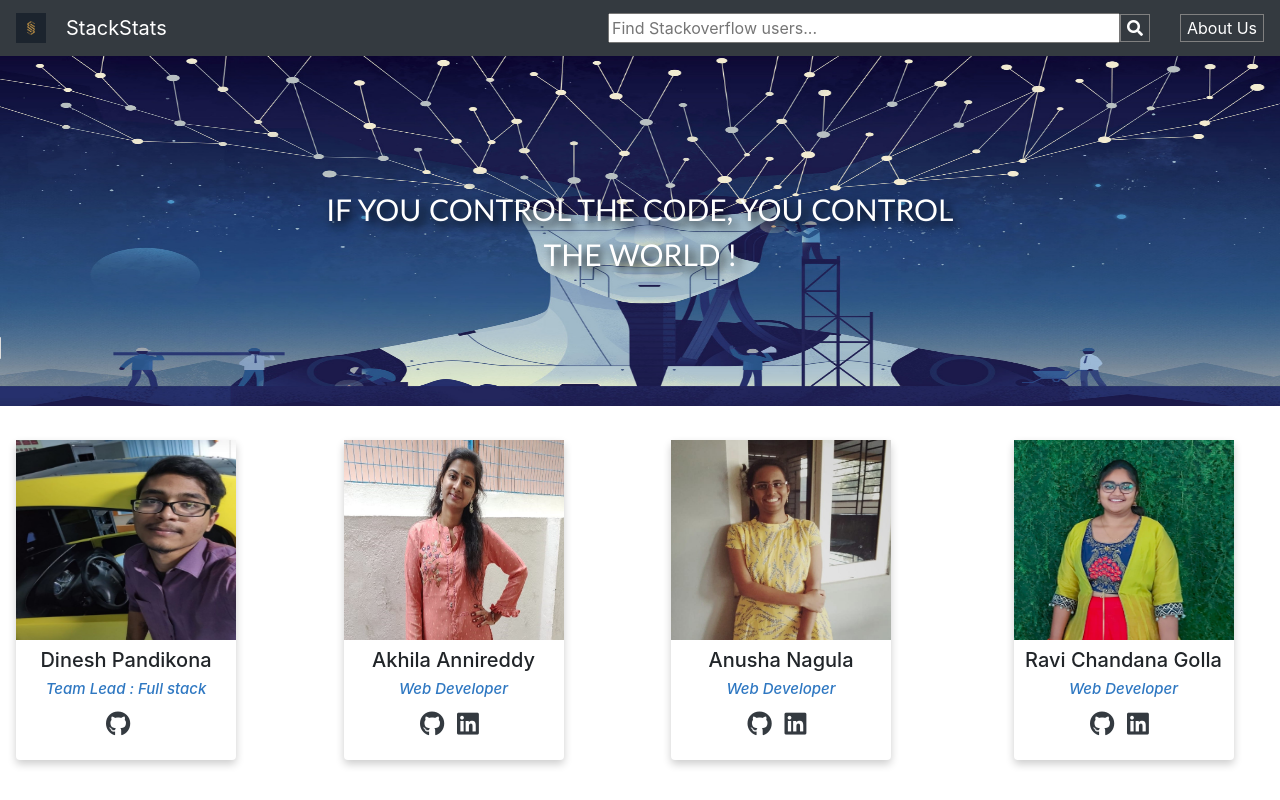
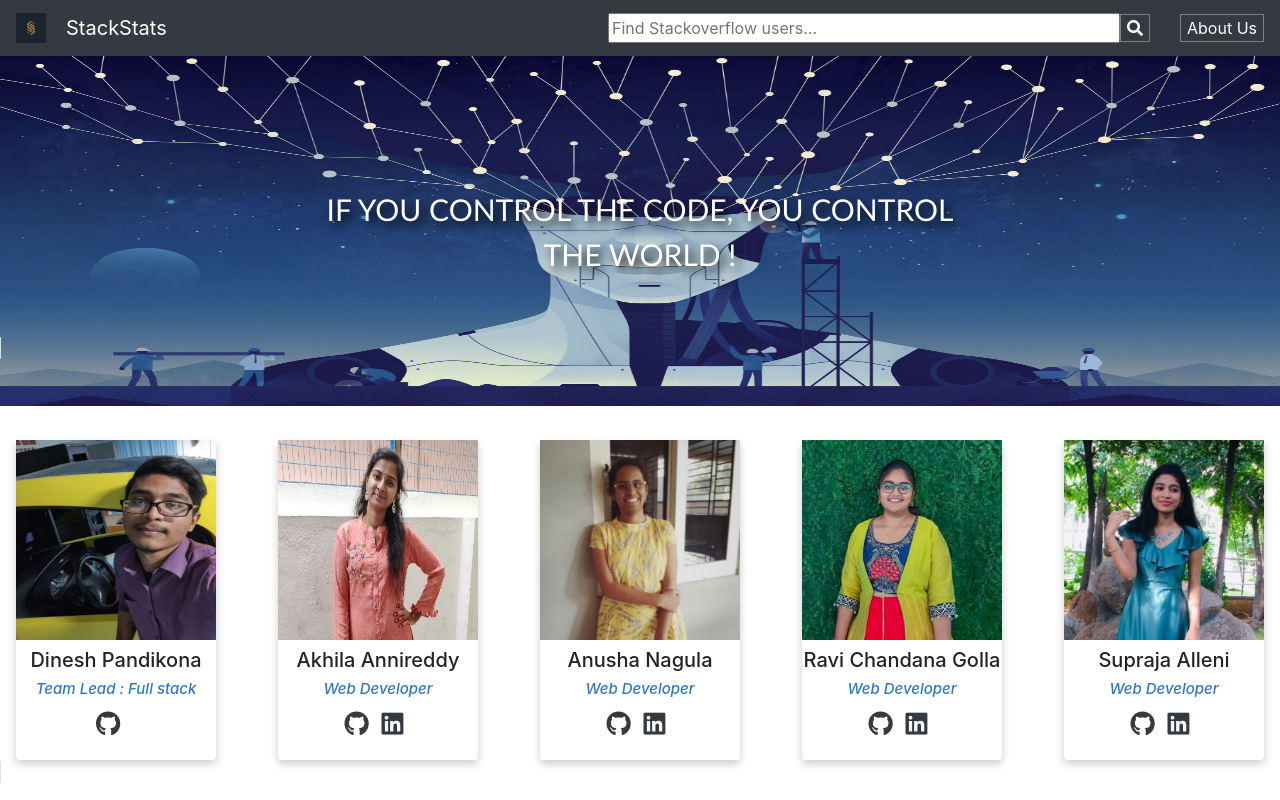
Before and after one commit to AkhilaAnnireddy/StackStats, a React (Create React App) app: page /AboutUs in a window 1280 px wide. Shown: the top 800 px of the page. Built offline with nearby package versions, Linux system fonts and the light colour scheme.

Commit message:
last_commit

```diff
--- a/src/Components/Pages/AboutUs/AboutUs.css
+++ b/src/Components/Pages/AboutUs/AboutUs.css
@@ -1,3 +1,6 @@
+body{
+    overflow-x: hidden;
+}
 .aboutimg{
     width: 100%;
     height: 350px;
@@ -32,12 +35,13 @@
  text-align: center;
     /* margin:0 auto; */
     margin-top: 80px;
-    width:220px;
+    width:200px;
     height:320px;
     box-shadow: 0 4px 8px 0 rgba(0, 0, 0, 0.2);
     /* border: 2px solid rgb(181, 181, 181); */
     border-radius: 4px;
-    margin-left: 16px;
+    margin-left:auto;
+    margin-right: auto;
 }
 
 .akhilaimg{
@@ -46,7 +50,7 @@
 
 .abtcard img{
     margin-bottom: 8px;
-    width:220px;
+    width:200px;
     height:200px;
     /* border:2px solid #343a40; */
 }
--- a/src/Components/Pages/AboutUs/AboutUs.js
+++ b/src/Components/Pages/AboutUs/AboutUs.js
@@ -46,18 +46,13 @@ class AboutUs extends Component{
                 <div className="col-md justify-content-center">
                 <AboutUsCard img={Anusha} name="Anusha Nagula" github="https://github.com/anushanagula" linkedin="https://www.linkedin.com/in/anusha-nagula-7281b2192" role="Web Developer"/>
                 </div>
-
-
-            <div className="col-md justify-content-center">
-
-            <div className="col-md justify-content-center">
+                <div className="col-md justify-content-center">
             <AboutUsCard img={Chandana} name="Ravi Chandana Golla" github="https://github.com/chandana-0904" linkedin="https://www.linkedin.com/in/ravi-chandana-golla-0904" role="Web Developer"/>
             </div>
             <div className="col-md justify-content-center">
             <AboutUsCard img={Supraja} name="Supraja Alleni" github="https://github.com/SuprajaAlleni" linkedin="https://www.linkedin.com/in/supraja-alleni-90358016a" role="Web Developer"/>
             </div>
 
-            </div>
 
             </div>
         </div>
```
Also changed, not shown: 1 other file (tests, documents, lock files or other folders).
